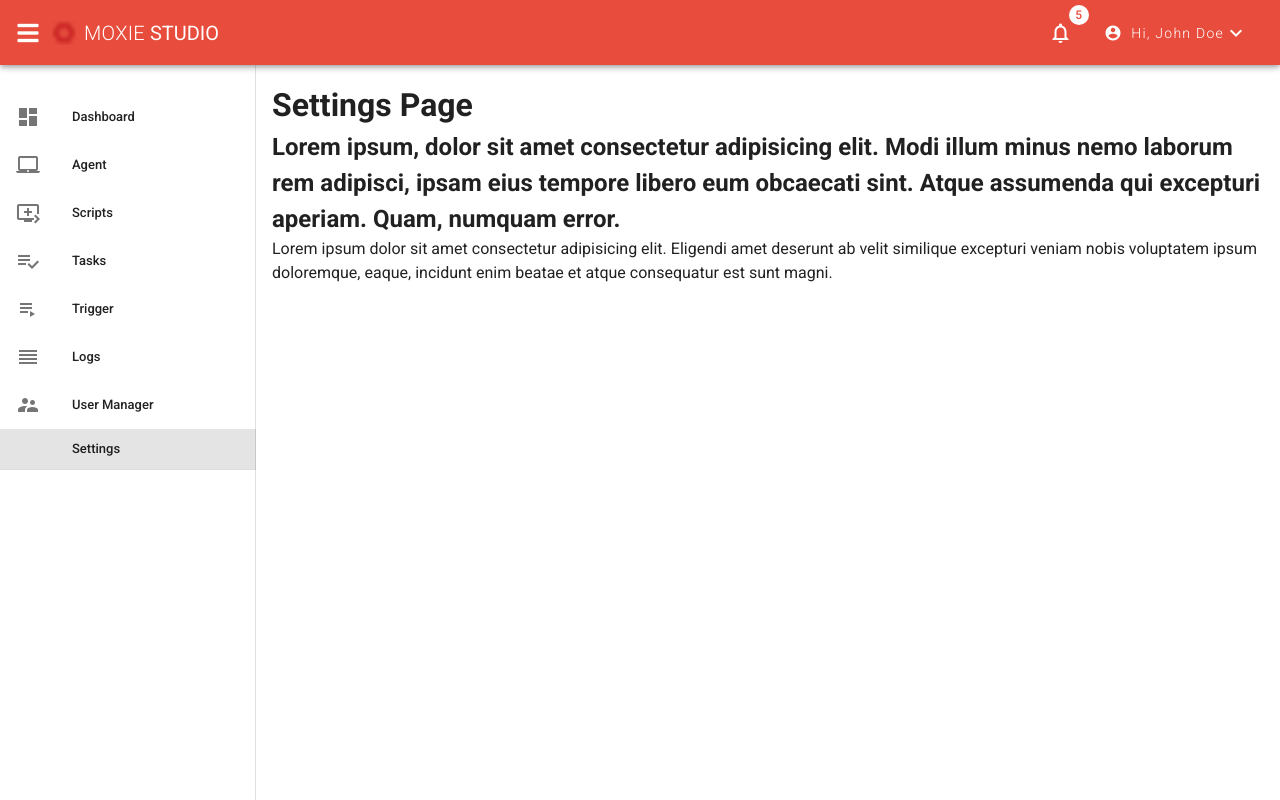
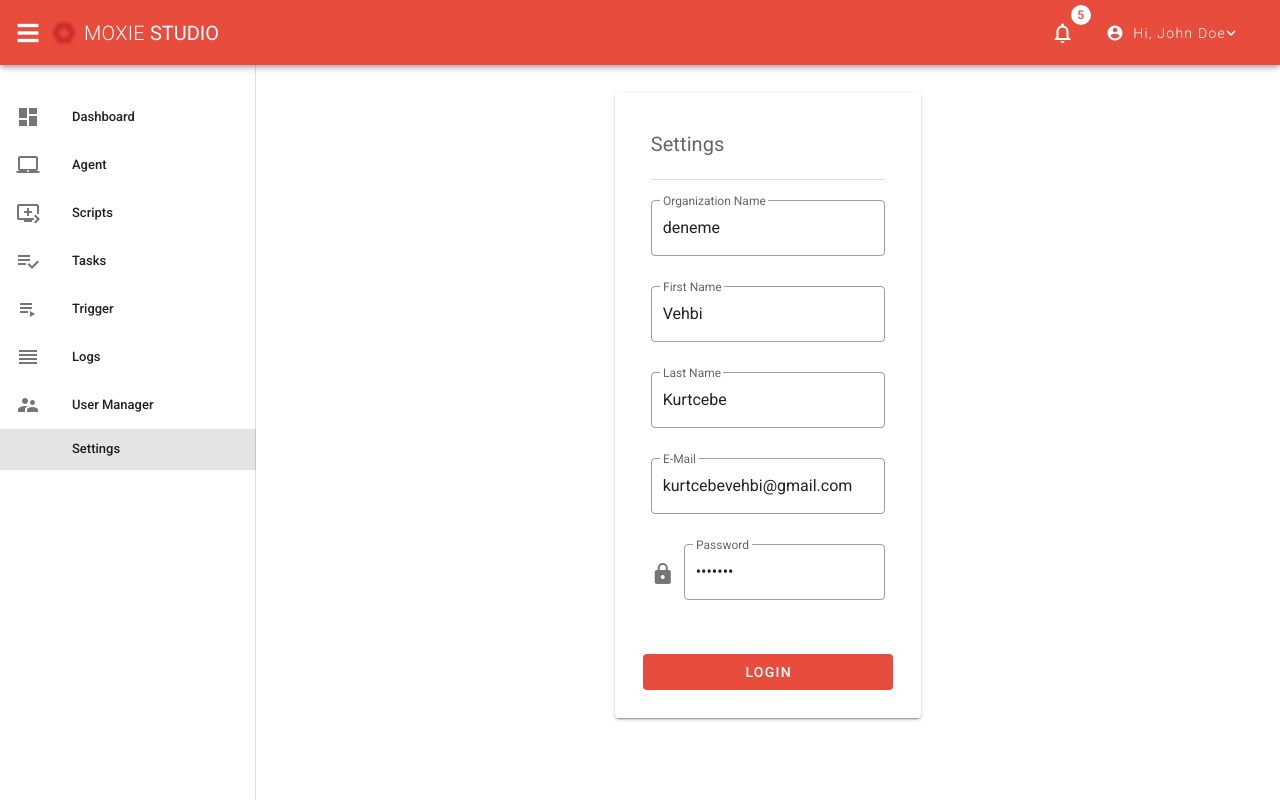
Before and after one commit to vehby/moxie, a Vue app: page /settings in a window 1280 px wide. Built offline with nearby package versions, Linux system fonts and the light colour scheme; what vue-google-charts would draw is missing.

Commit message:
Sign Up - Login - Lostpassword - Settings page added.

```diff
--- a/src/components/NavBar.vue
+++ b/src/components/NavBar.vue
@@ -39,24 +39,47 @@
         <v-img src="../assets/moxie-logo.png" lazy-src="../assets/moxie-logo.png" aspect-ratio="1" max-width="24" max-height="24" class="mr-2"></v-img>
         <div class="moxielogo">
             <router-link to="/">
-            <v-toolbar-title class="mr-12 align-center" >
+                <v-toolbar-title class="mr-12 align-center">
                     <span class="title font-weight-light">MOXIE </span>STUDIO
                 </v-toolbar-title>
             </router-link>
         </div>
         <v-spacer />
-            <v-btn dark icon class="pr-4">
+
+        <v-menu>
+            <template v-slot:activator="{ on, attrs }">
+                <v-btn v-on="on" dark icon class="pr-4">
+
                     <v-badge color="white red--text">
                         <template v-slot:badge>5</template>
                         <v-icon>notifications_none</v-icon>
                     </v-badge>
                 </v-btn>
+
+            </template>
+            <v-list>
+                <v-subheader>Notification</v-subheader>
+                <v-list-item @click="method" link>
+                    <v-list-item-title>Log Out</v-list-item-title>
+                </v-list-item>
+
+                <router-link to="/settings">
+                    <v-list-item link>
+                        <v-list-item-title>
+                            Settings
+                        </v-list-item-title>
+                    </v-list-item>
+                </router-link>
+
+            </v-list>
+        </v-menu>
+
         <v-menu>
             <template v-slot:activator="{ on, attrs }">
                 <v-btn v-on="on" text class="white--text text-capitalize font-weight-light">
                     <v-icon left>account_circle</v-icon>
-                        <span>Hi, John Doe</span>
-                        <v-icon>keyboard_arrow_down</v-icon>
+                    <span class="d-none d-sm-flex">Hi, John Doe</span>
+                    <v-icon left>keyboard_arrow_down</v-icon>
                 </v-btn>
             </template>
             <v-list>
@@ -82,10 +105,8 @@
         <router-view></router-view>
     </v-content>
 
-
 </v-app>
 </template>
-
 
 <script>
 export default {
@@ -96,14 +117,46 @@
         drawer: null,
         items: [
 
-        { icon: 'dashboard', text: 'Dashboard', route:'/'},
-        { icon: 'laptop_mac', text: 'Agent', route:'/agent'},
-        { icon: 'queue_play_next', text: 'Scripts', route:'/scripts'},
-        { icon: 'playlist_add_check', text: 'Tasks', route:'/tasks'},
-        { icon: 'playlist_play', text: 'Trigger', route:'/trigger'},
-        { icon: 'reorder', text: 'Logs', route:'/logs'},
-        { icon: 'supervisor_account', text: 'User Manager', route:'/usermanager'},
-        { icon: 'mdi-settings', text: 'Settings', route:'/settings'},
+            {
+                icon: 'dashboard',
+                text: 'Dashboard',
+                route: '/'
+            },
+            {
+                icon: 'laptop_mac',
+                text: 'Agent',
+                route: '/agent'
+            },
+            {
+                icon: 'queue_play_next',
+                text: 'Scripts',
+                route: '/scripts'
+            },
+            {
+                icon: 'playlist_add_check',
+                text: 'Tasks',
+                route: '/tasks'
+            },
+            {
+                icon: 'playlist_play',
+                text: 'Trigger',
+                route: '/trigger'
+            },
+            {
+                icon: 'reorder',
+                text: 'Logs',
+                route: '/logs'
+            },
+            {
+                icon: 'supervisor_account',
+                text: 'User Manager',
+                route: '/usermanager'
+            },
+            {
+                icon: 'mdi-settings',
+                text: 'Settings',
+                route: '/settings'
+            },
         ],
 
     }),
@@ -112,11 +165,12 @@
 </script>
 
 <style scoped>
-.moxielogo a{
+.moxielogo a {
     text-decoration: none;
-    color:#fff;
+    color: #fff;
 }
+
 .shadow-md {
-    box-shadow:0 10px 15px -3px rgba(0, 0, 0, .1), 0 4px 6px -2px rgba(0, 0, 0, .05);
+    box-shadow: 0 10px 15px -3px rgba(0, 0, 0, .1), 0 4px 6px -2px rgba(0, 0, 0, .05);
 }
 </style>
--- a/src/router.js
+++ b/src/router.js
@@ -10,6 +10,7 @@ import UserManager from './views/UserManager.vue'
 import Settings from './views/Settings'
 import Login from './views/Login'
 import SignUp from './views/Signup'
+import Lostpassword from './views/Lostpassword'
 
 Vue.use(Router)
 
@@ -71,6 +72,11 @@ export default new Router({
       path : '/signup',
       name : 'singup',
       component : SignUp
+    },
+    {
+    path : '/lostpassword',
+    name : 'lostpassword',
+    component : Lostpassword
     }
   ]
 })
--- a/src/views/Dashboard.vue
+++ b/src/views/Dashboard.vue
@@ -4,7 +4,8 @@
             <v-row>
 
                 <v-col cols="12" sm="3" v-for="item in smallWidget" :key="item.swh1">
-                    <v-card class="mx-auto shadow-xl">
+
+                    <v-card class="mx-auto shadow-xl" router :to="item.link" link>
                         <v-list-item three-line>
                             <v-list-item-avatar tile size="80" color="grey lighten-4">
                                 <v-icon large>{{item.swicon}}</v-icon>
@@ -16,6 +17,7 @@
                             </v-list-item-content>
                         </v-list-item>
                     </v-card>
+
                 </v-col>
 
             </v-row>
@@ -54,10 +56,10 @@ export default {
     data () {
       return {
           smallWidget: [
-            { swicon: 'laptop_mac', swh1: 'Agent', swcount:'21',swdesc :'Greyhound divisely hello coldly' },
-            { swicon: 'queue_play_next', swh1: 'SCRIPTS', swcount:'21',swdesc :'Greyhound divisely hello coldly' },
-            { swicon: 'playlist_add_check', swh1: 'TASKS', swcount:'21',swdesc :'Greyhound divisely hello coldly' },
-            { swicon: 'playlist_play', swh1: 'TRIGGER', swcount:'21',swdesc :'Greyhound divisely hello coldly' },
+            { swicon: 'laptop_mac', swh1: 'Agent', swcount:'21',swdesc :'Greyhound divisely hello coldly', link :'/agent' },
+            { swicon: 'queue_play_next', swh1: 'SCRIPTS', swcount:'21',swdesc :'Greyhound divisely hello coldly', link:'/scripts' },
+            { swicon: 'playlist_add_check', swh1: 'TASKS', swcount:'21',swdesc :'Greyhound divisely hello coldly', link:'/tasks' },
+            { swicon: 'playlist_play', swh1: 'TRIGGER', swcount:'21',swdesc :'Greyhound divisely hello coldly', link:'/trigger' },
           ],
         // Array will be automatically processed with visualization.arrayToDataTable function
         chartData: [
--- a/src/views/Login.vue
+++ b/src/views/Login.vue
@@ -15,13 +15,13 @@
 
                     </v-toolbar>
                     <v-card-text>
-                        <v-form>
-                            <v-text-field label="Login" name="login" prepend-icon="person" type="text" outlined/>
+                        <v-form class="pa-5">
+                            <v-text-field label="E-Mail" name="email" prepend-icon="mail" type="text" outlined required :rules="emailRules"/>
 
-                            <v-text-field id="password" label="Password" name="password" prepend-icon="lock" type="password" outlined/>
+                            <v-text-field id="password" label="Password" name="password" prepend-icon="lock" type="password" outlined required :rules="passwordRules"/>
                         </v-form>
                         <p class="text-right">
-                            <router-link to="/lost-password"> Forgot password?</router-link>
+                            <router-link to="/lostpassword"> Forgot password?</router-link>
                         </p>
                     </v-card-text>
                     <v-card-actions>
@@ -44,6 +44,18 @@
 
 <script>
 export default {
+     data() {
+        return {
+            emailRules: [
+                v => !!v || 'E-Mail is required',
+                v => /^\w+([.-]?\w+)*@\w+([.-]?\w+)*(\.\w{2,3})+$/.test(v) || 'E-mail must be valid'
+            ],
+            passwordRules: [
+                v => !!v || 'Password is required',
+            ]
+        }
+    },
+
     props: {
         source: String,
     },
--- a/src/views/Logs.vue
+++ b/src/views/Logs.vue
@@ -1,8 +1,6 @@
 <template>
     <div>
-        <h1>Logs Page</h1>
-        <h2>Lorem ipsum, dolor sit amet consectetur adipisicing elit. Modi illum minus nemo laborum rem adipisci, ipsam eius tempore libero eum obcaecati sint. Atque assumenda qui excepturi aperiam. Quam, numquam error.</h2>
-        <p>Lorem ipsum dolor sit amet consectetur adipisicing elit. Eligendi amet deserunt ab velit similique excepturi veniam nobis voluptatem ipsum doloremque, eaque, incidunt enim beatae et atque consequatur est sunt magni.</p>
+        <h1>Coming soon...</h1>
     </div>
 </template>
 
--- /dev/null
+++ b/src/views/Lostpassword.vue
@@ -0,0 +1,71 @@
+<template>
+<v-content>
+    <v-container class="fill-height" fluid>
+        <v-row align="center" justify="center" class="my-4">
+            <v-img src="../assets/moxie-logo.png" lazy-src="../assets/moxie-logo.png" aspect-ratio="1" max-width="38" max-height="38" class="mr-2 float-left"></v-img>
+            <span class="display-1 font-weight-light">MOXIE <span class="font-weight-regular"> STUDIO </span></span>
+        </v-row>
+        <v-row align="center" justify="center">
+            <v-col cols="12" sm="8" md="4">
+
+                <v-card class="shadow-xl">
+                    <v-toolbar color="primary" dark flat>
+                        <v-toolbar-title> <span>Reset your password</span></v-toolbar-title>
+                        <v-spacer />
+
+                    </v-toolbar>
+                    <v-card-text>
+                        <v-form class="pa-5">
+
+                            <v-text-field label="E-Mail" v-model="eMail" type="text" required :rules="emailRules" outlined />
+                        </v-form>
+                        <p>A password reset link will be sent to your email address.</p>
+
+                    </v-card-text>
+                    <v-card-actions>
+                        <v-spacer />
+                        <v-btn color="primary" v-on="on" depressed block>Reset Password</v-btn>
+                    </v-card-actions>
+                    <v-card-actions class="text-center">
+                        <div class="text-center">
+                            <p class="text-center">Back to <router-link to="/login">Login</router-link>
+                            </p>
+                        </div>
+
+                    </v-card-actions>
+                </v-card>
+            </v-col>
+        </v-row>
+    </v-container>
+</v-content>
+</template>
+
+<script>
+export default {
+    data() {
+        return {
+            emailRules: [
+                v => !!v || 'E-Mail is required',
+            ],
+            firstNameRules: [
+                v => !!v || 'Name is required',
+            ],
+            lastNameRules: [
+                v => !!v || 'Name is required',
+            ],
+            passwordRules: [
+                v => !!v || 'Password is required',
+            ]
+        }
+    },
+    props: {
+        source: String,
+    },
+}
+</script>
+
+<style scoped>
+.shadow-xl {
+    box-shadow: 0 20px 25px -5px rgba(0, 0, 0, 0.1), 0 10px 10px -5px rgba(0, 0, 0, 0.04);
+}
+</style>
--- a/src/views/Settings.vue
+++ b/src/views/Settings.vue
@@ -1,13 +1,65 @@
 <template>
-    <div>
-        <h1>Settings Page</h1>
-        <h2>Lorem ipsum, dolor sit amet consectetur adipisicing elit. Modi illum minus nemo laborum rem adipisci, ipsam eius tempore libero eum obcaecati sint. Atque assumenda qui excepturi aperiam. Quam, numquam error.</h2>
-        <p>Lorem ipsum dolor sit amet consectetur adipisicing elit. Eligendi amet deserunt ab velit similique excepturi veniam nobis voluptatem ipsum doloremque, eaque, incidunt enim beatae et atque consequatur est sunt magni.</p>
-    </div>
+<div>
+    <v-container  class="fill-height" fluid>
+        <v-row align="center" justify="center">
+            <v-col  cols="12" sm="8" md="4" class="mx-auto">
+                <v-card class="shadow-xl pa-5">
+                    <v-card-text>
+                        <v-toolbar-title>Settings</v-toolbar-title>
+                        <v-divider class="my-5"></v-divider>
+
+                        <v-form>
+                            <v-text-field label="Organization Name" v-model="organiztionName" type="text" outlined />
+                            <v-text-field label="First Name" v-model="firstName" type="text" required :rules="firstNameRules" outlined />
+                            <v-text-field label="Last Name" v-model="lastName" type="text" required :rules="lastNameRules" outlined />
+                            <v-text-field label="E-Mail" v-model="eMail" type="text" required :rules="emailRules" outlined />
+                            <v-text-field id="password" v-model="password" label="Password" name="password" prepend-icon="lock" type="password" required :rules="passwordRules" outlined />
+                        </v-form>
+
+                    </v-card-text>
+
+                    <v-card-actions>
+                        <v-spacer />
+                        <v-btn color="primary" v-on="on" depressed block>Login</v-btn>
+                    </v-card-actions>
+
+                </v-card>
+            </v-col>
+        </v-row>
+    </v-container>
+</div>
 </template>
 
 <script>
 export default {
+    data() {
+
+        return {
+            organiztionName: 'deneme',
+            firstName: 'Vehbi',
+            lastName:'Kurtcebe',
+            eMail:'kurtcebevehbi@gmail.com',
+            password: '1234567',
+            emailRules: [
+                v => !!v || 'E-Mail is required',
+            ],
+            firstNameRules: [
+                v => !!v || 'Name is required',
+            ],
+            lastNameRules: [
+                v => !!v || 'Name is required',
+            ],
+            passwordRules: [
+                v => !!v || 'Password is required',
+            ]
+        }
+    },
 
 }
 </script>
+
+<style scoped>
+.shadow-xl {
+    box-shadow: 0 20px 25px -5px rgba(0, 0, 0, 0.1), 0 10px 10px -5px rgba(0, 0, 0, 0.04);
+}
+</style>
--- a/src/views/Signup.vue
+++ b/src/views/Signup.vue
@@ -15,16 +15,15 @@
 
                     </v-toolbar>
                     <v-card-text>
-                        <v-form>
+                        <v-form class="pa-5">
                             <v-text-field label="Organization Name" v-model="organiztionName" type="text" outlined/>
                             <v-text-field label="First Name" v-model="firsName" type="text" required :rules="firstNameRules" outlined/>
                             <v-text-field label="Last Name" v-model="lastName" type="text" required :rules="lastNameRules" outlined/>
                             <v-text-field label="E-Mail" v-model="eMail" type="text" required :rules="emailRules" outlined/>
-
-                            <v-text-field id="password" label="Password" name="password" prepend-icon="lock" type="password" outlined/>
+                            <v-text-field id="password" label="Password" name="password" prepend-icon="lock" type="password" required :rules="passwordRules" outlined/>
                         </v-form>
                         <p class="text-right">
-                            <router-link to="/lost-password"> Forgot password?</router-link>
+                            <router-link to="/lostpassword"> Forgot password?</router-link>
                         </p>
                     </v-card-text>
                     <v-card-actions>
@@ -33,7 +32,7 @@
                     </v-card-actions>
                     <v-card-actions class="text-center">
                         <div class="text-center">
-                            <p class="text-center">Don’t have an account? <router-link to="/signup">Sign up</router-link>
+                            <p class="text-center">Already have an account? <router-link to="/login"> Log in</router-link>
                             </p>
                         </div>
 
@@ -67,6 +66,9 @@ export default {
             lastNameRules: [
                 v => !!v || 'Name is required',
             ],
+            passwordRules: [
+                v => !!v || 'Password is required',
+            ]
       }
     },
      props: {
```
Lines whose indentation alone changed are shown as unchanged.
